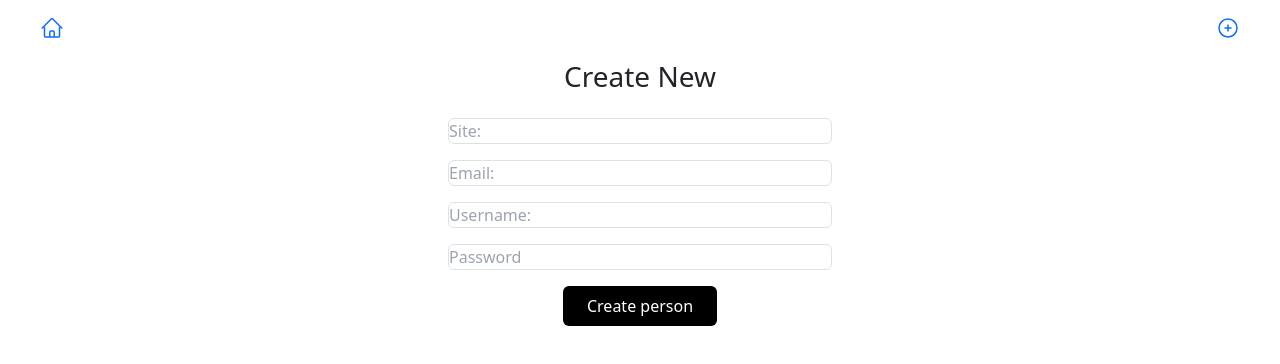
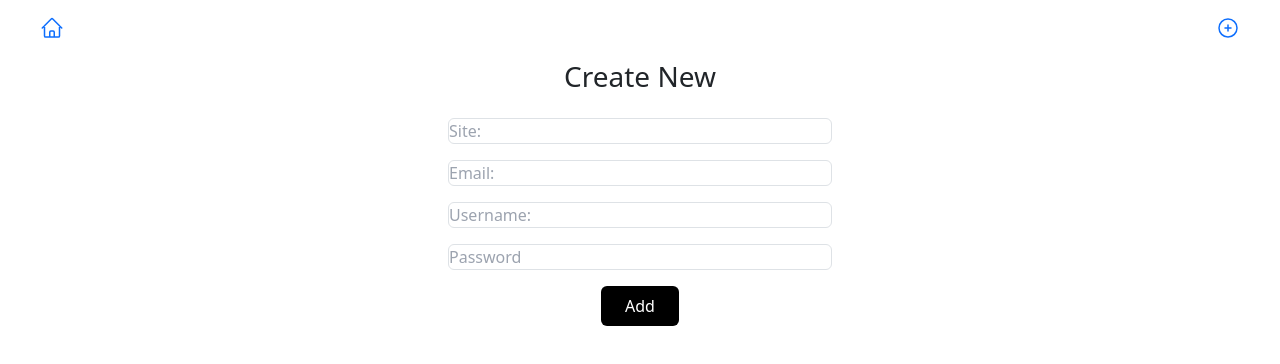
Before and after one commit to NaderTate/passwords-Manager, a React (Create React App) app in the folder pass_manager/: page /create in a window 1280 px wide. Shown: the top 364 px of the page. Built offline with nearby package versions, Linux system fonts and the light colour scheme.

Commit message:
create person my ass

```diff
--- a/pass_manager/src/components/create.js
+++ b/pass_manager/src/components/create.js
@@ -87,7 +87,7 @@ export default function Create() {
         <div className=" flex justify-center">
           <input
             type="submit"
-            value="Create person"
+            value="Add"
             className="bg-black text-white px-4 py-2 rounded-md"
           />
         </div>
```
